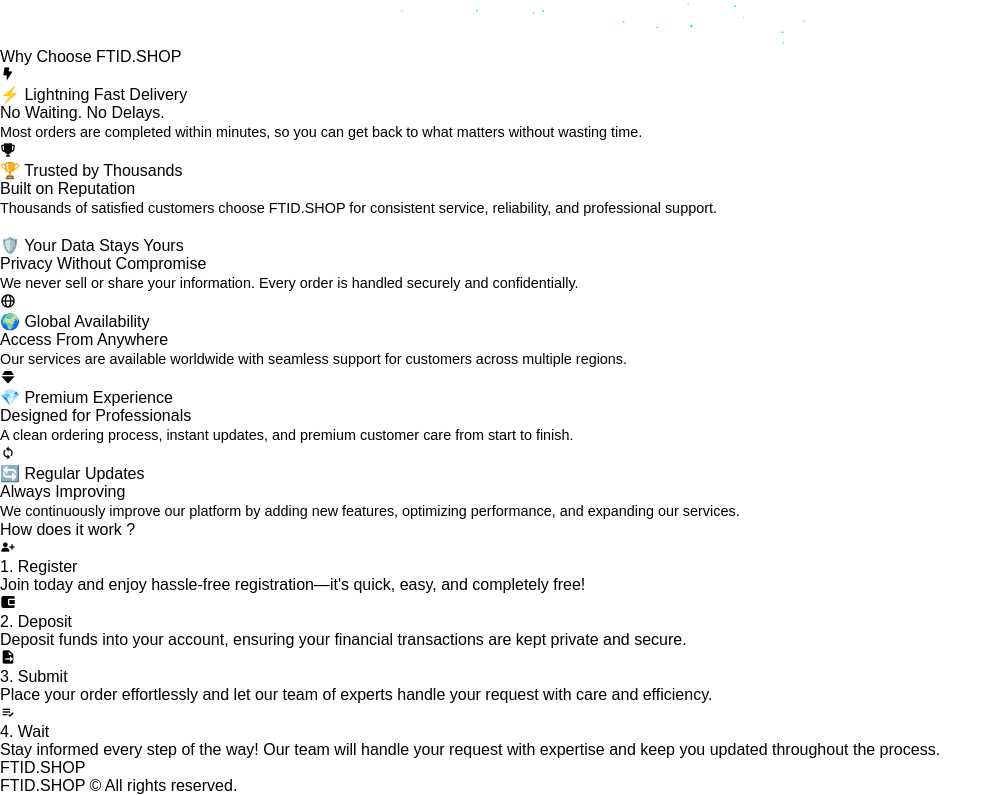
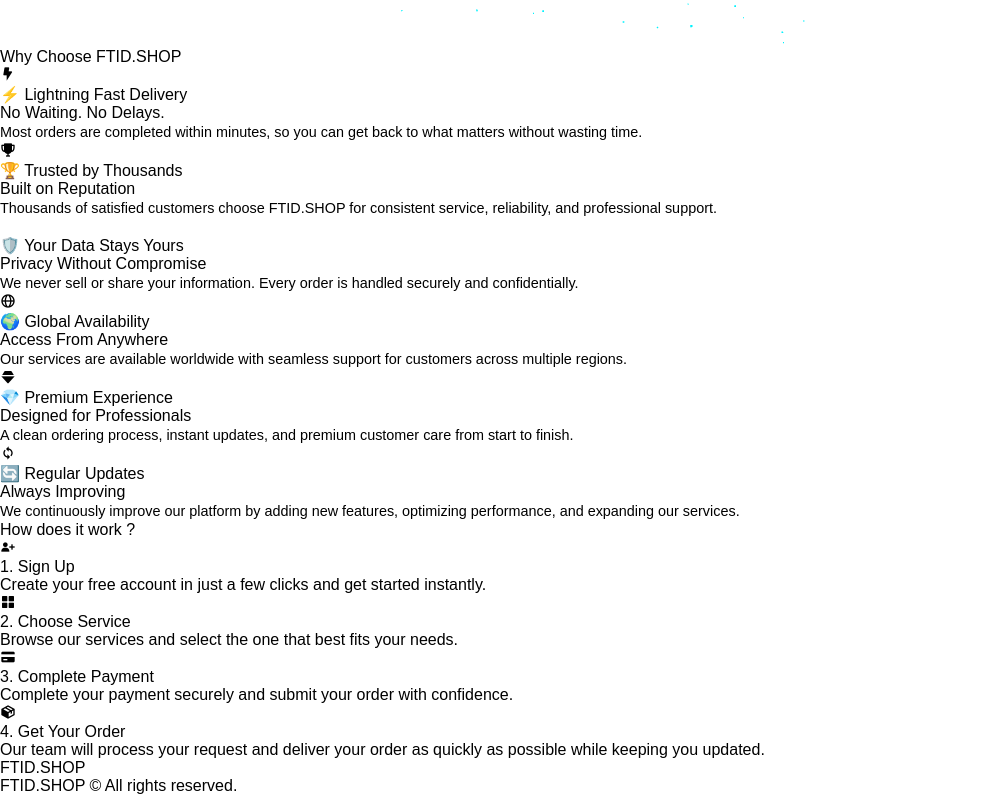
Before and after one commit to ogsuryansh/ftidshop, a React (Vite) app in the folder frontend/: page / in a window 1280 px wide. Shown: the part 786-1581 px from the top of the page, without its empty margins (0-1002 px from the left). Built offline with nearby package versions, Linux system fonts and the light colour scheme; no server answers.

Commit message:
UI Content: Update How It Works section steps with 4 updated onboarding items

```diff
--- a/frontend/src/pages/Home.jsx
+++ b/frontend/src/pages/Home.jsx
@@ -86,34 +86,34 @@ export default function Home() {
 
       <section id="how-it-works">
           <div className="container pt_12 pb_12">
-              <div className="align_center text_xlarge pb_12 theme_text_gradient">How does it work ?</div>
+              <div className="align_center text_xlarge pb_12 theme_text_gradient weight_semibold">How does it work ?</div>
               <div className="flex_container flex_wrap">
                   <div className="flex_rows_4 p_4">
                       <span className="step_1 align_center ml_auto mr_auto circle_step button_outlined mb_6 block radius_full text_2xlarge"><i className='theme_text_gradient bx bxs-user-plus'></i></span>
                       <div>
-                          <div className="mb_0 text_large theme_text_gradient weight_semibold">1. Register</div>
-                          Join today and enjoy hassle-free registration—it's quick, easy, and completely free!
+                          <div className="mb_0 text_large theme_text_gradient weight_semibold">1. Sign Up</div>
+                          Create your free account in just a few clicks and get started instantly.
                       </div>
                   </div>
                   <div className="flex_rows_4 p_4">
-                      <span className="step_2 align_center ml_auto mr_auto circle_step button_outlined mb_6 block radius_full text_2xlarge"><i className='theme_text_gradient bx bxs-wallet-alt'></i></span>
+                      <span className="step_2 align_center ml_auto mr_auto circle_step button_outlined mb_6 block radius_full text_2xlarge"><i className='theme_text_gradient bx bxs-grid-alt'></i></span>
                       <div>
-                          <div className="mb_0 text_large theme_text_gradient weight_semibold">2. Deposit</div>
-                          Deposit funds into your account, ensuring your financial transactions are kept private and secure.
+                          <div className="mb_0 text_large theme_text_gradient weight_semibold">2. Choose Service</div>
+                          Browse our services and select the one that best fits your needs.
                       </div>
                   </div>
                   <div className="flex_rows_4 p_4">
-                      <span className="step_3 align_center ml_auto mr_auto circle_step button_outlined mb_6 block radius_full text_2xlarge"><i className='theme_text_gradient bx bxs-file-export'></i></span>
+                      <span className="step_3 align_center ml_auto mr_auto circle_step button_outlined mb_6 block radius_full text_2xlarge"><i className='theme_text_gradient bx bxs-credit-card'></i></span>
                       <div>
-                          <div className="mb_0 text_large theme_text_gradient weight_semibold">3. Submit</div>
-                          Place your order effortlessly and let our team of experts handle your request with care and efficiency.
+                          <div className="mb_0 text_large theme_text_gradient weight_semibold">3. Complete Payment</div>
+                          Complete your payment securely and submit your order with confidence.
                       </div>
                   </div>
                   <div className="flex_rows_4 p_4">
-                      <span className="step_4 align_center ml_auto mr_auto circle_step button_outlined mb_6 block radius_full text_2xlarge"><i className='theme_text_gradient bx bx-list-check'></i></span>
+                      <span className="step_4 align_center ml_auto mr_auto circle_step button_outlined mb_6 block radius_full text_2xlarge"><i className='theme_text_gradient bx bxs-package'></i></span>
                       <div>
-                          <div className="mb_0 text_large theme_text_gradient weight_semibold">4. Wait</div>
-                          Stay informed every step of the way! Our team will handle your request with expertise and keep you updated throughout the process.
+                          <div className="mb_0 text_large theme_text_gradient weight_semibold">4. Get Your Order</div>
+                          Our team will process your request and deliver your order as quickly as possible while keeping you updated.
                       </div>
                   </div>
               </div>
```
